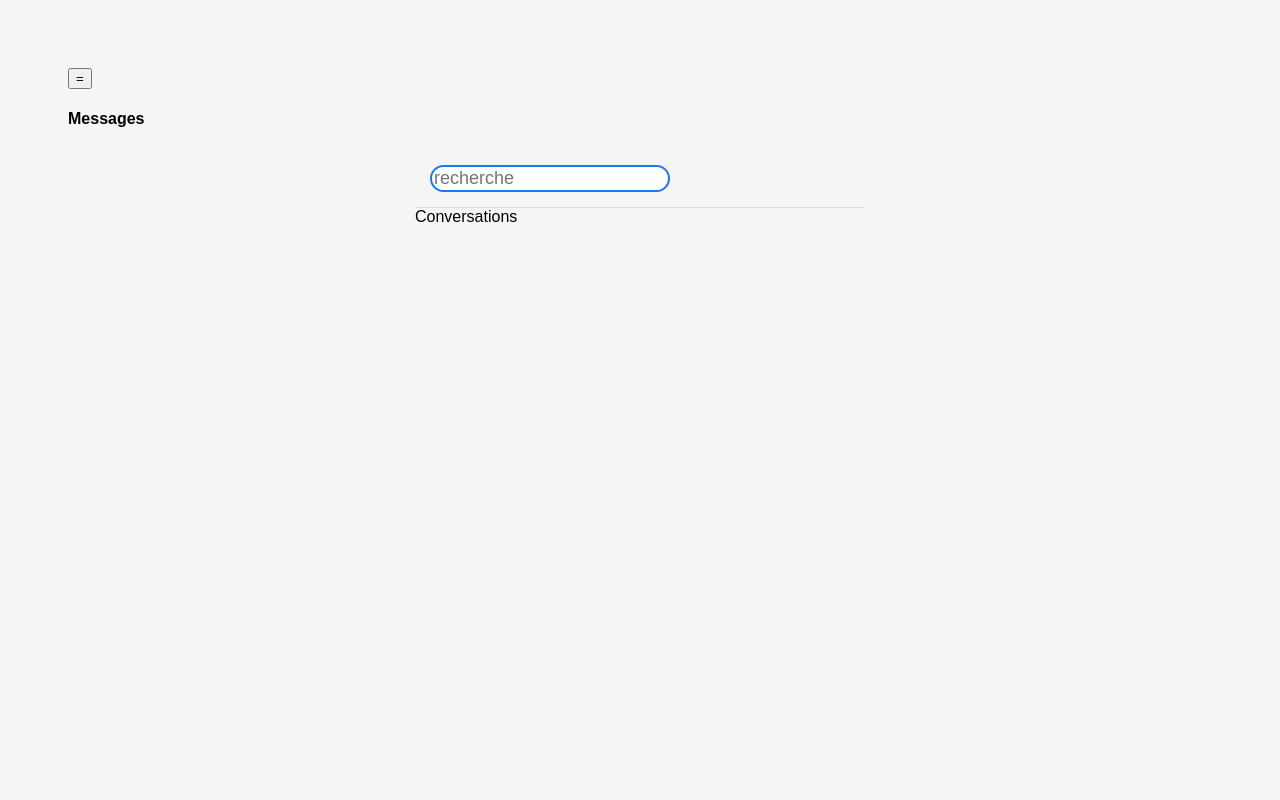
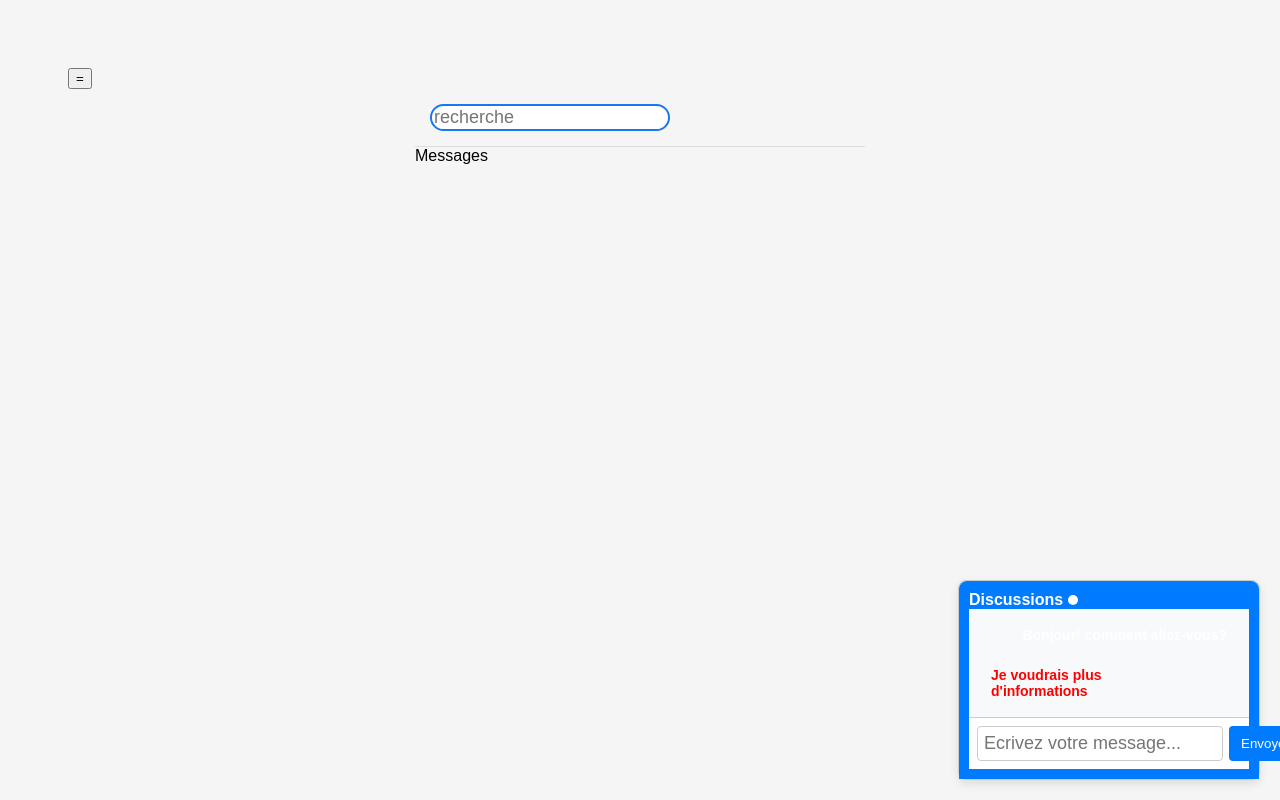
Before and after one commit to pierrepittbarnes-oss/Barnes, a plain HTML site: page messages.html in a window 1280 px wide. Drawn offline with Linux system fonts and the light colour scheme.

Commit message:
Add files via upload

```diff
--- a/messages.html
+++ b/messages.html
@@ -3,7 +3,7 @@
 <meta charset="utf-8">
 <meta name="viewport" content="width=device-width initial-scale=1.0">
 <button onclick="window.location.href='home.html';"> = </button>
-<h4>Messages</h4>
+
 <title>barre de recherche</title>
 <link reel="stylesheet" href="style.css">
 
@@ -85,6 +85,84 @@ font-size:14px;
 <input type="search " placeholder="recherche
 																																						">
 </div>
+Messages
 
 
-Conversations
+<div class="chat-box">
+<div class="chat-header"> Discussions <div class="point-blanc"></div>  <style>.point-blanc{ width:10px; height:10px; background-color:#fff; border-radius:50%; display:inline-block; }</style>
+<div class="chat-body">
+<div class="message incoming"> Bonjour! comment allez-vous?</div>
+<div class="message outgoing">Je voudrais plus d'informations</div>
+</div>
+<form class="chat-footer">
+<input type="text" placeholder="Ecrivez votre message..." required>
+<button type="submit">Envoyer</button>
+</form>
+</div>
+
+<style>
+.chat-box{
+position:fixed;
+bottom:20px;
+right:20px;
+width:300px;
+height:400;
+background:#ffffff;
+border:1px solid #ccc;
+border-radius:8px;
+display:flex;
+flex-direction:column;
+box-shadow:0 4px 10px rgba(0,0,0,0.1);
+font-family:sans-serif;
+}
+.chat-header{
+background:#007bff;
+color:white;
+padding:10px;
+border-top-left-radius:8px;
+border-top-right-radius:8px;
+font-weight:bold;
+}
+.chat-body{
+flex:1;
+padding:10px;
+overflow-y:auto;
+display:flex;
+flex-direction:column;
+gap:8px;
+background:#f8f9fa;
+}
+.message{
+max-width:80%;
+padding:8px 12px;
+border-radius:12px;
+font-size:14px;
+}
+.message.incoming{
+background:#e007bff;
+color:white;
+align-self:flex-end;
+}
+.chat-footer{
+display:flex;
+padding:8px;
+border-top:1px solid #ccc;
+background:#fff;
+}
+.chat-footer input{
+flex:1;
+padding:6px;
+border:1px solid #ccc;
+border-radius:4px;
+outline:none;
+}
+.chat-footer button{
+margin-left:6px;
+padding:6px 12px;
+background:#007bff;
+color:white;
+border:none;
+border-radius:4px;
+cursor:pointer;
+}
+<style>
```
